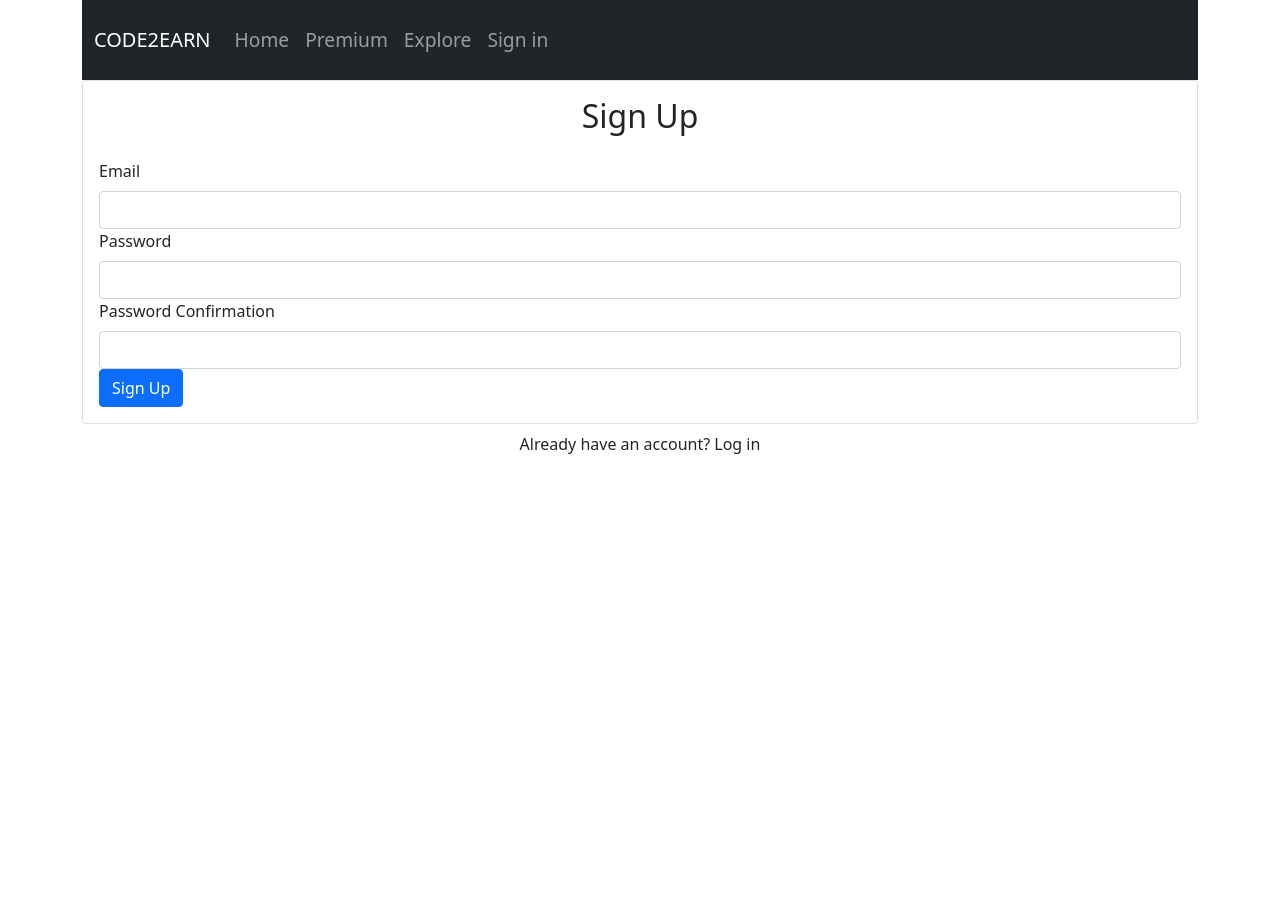
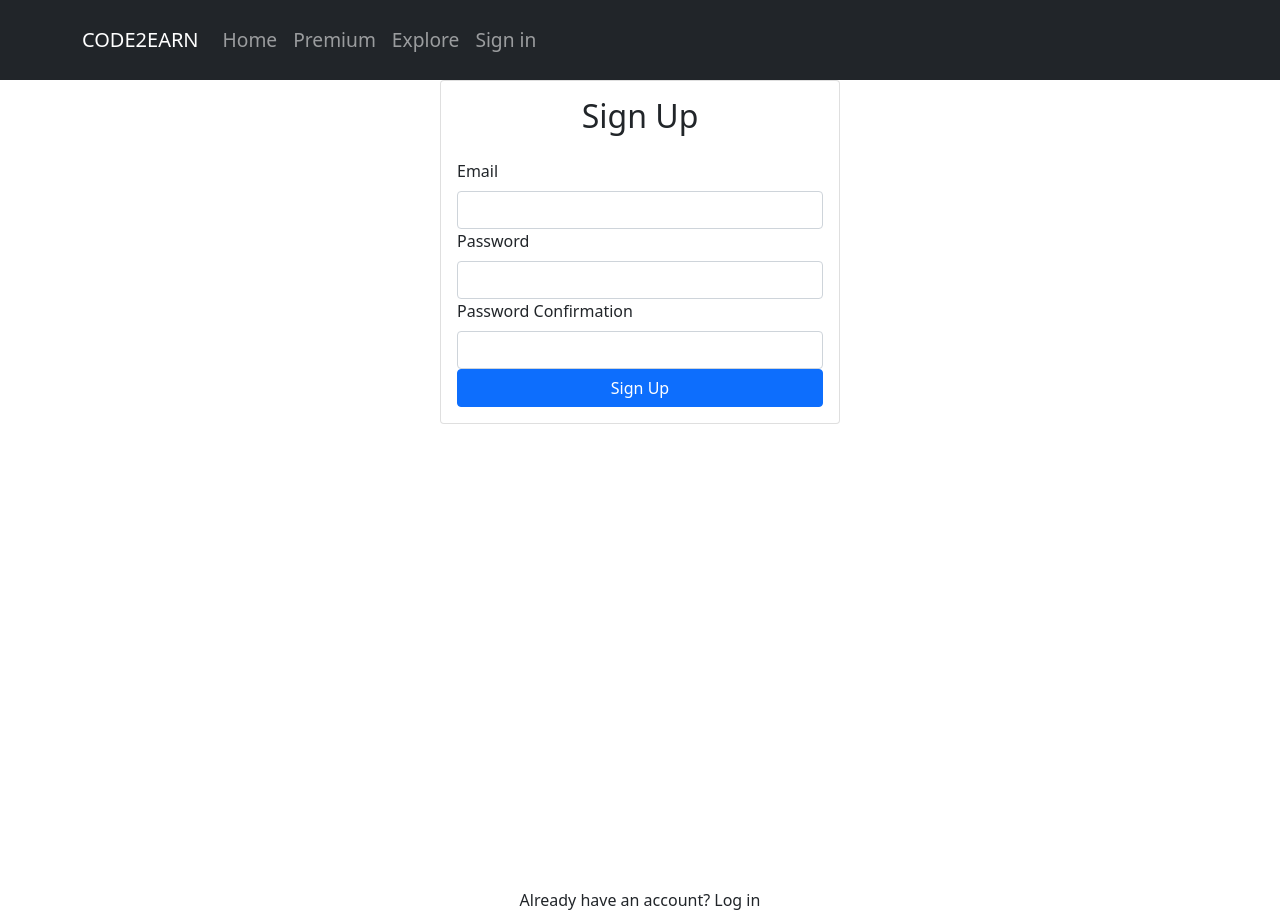
Before and after one commit to eschafir/code2earn, a React (Create React App) app: page /signup in a window 1280 px wide. Before the commit the page ends 800 px from the top, so only its background shows below. Built offline with nearby package versions, Linux system fonts and the light colour scheme; no server answers.

Commit message:
tweaked UI signup page

```diff
--- a/src/App.js
+++ b/src/App.js
@@ -18,7 +18,7 @@ import { AuthProvider } from "./contexts/AuthContexts";
 
 const App = () => {
   return (
-      <Container>
+
           <Router>
             <NavBar />
             <main>
@@ -35,7 +35,6 @@ const App = () => {
               </Routes>
             </main>
           </Router>
-      </Container>
   );
 }
 
--- a/src/Pages/SignUp/signup.css
+++ b/src/Pages/SignUp/signup.css
@@ -1,3 +1,3 @@
-.wrapper{
-    padding: 20px;
-}
+/* .wrapper{
+    padding: 30px;
+} */
--- a/src/Pages/SignUp/signup.js
+++ b/src/Pages/SignUp/signup.js
@@ -1,6 +1,7 @@
 import React , { useRef }from 'react'
 import './signup.css'
 import { Form, Button, Card } from 'react-bootstrap'
+import { Container } from 'react-bootstrap'
 import { useAuth } from '../../contexts/AuthContexts'
 
 export default function SignUp(){
@@ -17,6 +18,13 @@ export default function SignUp(){
 
     return(
         <>
+            <Container
+                className="d-flex align-items center justify-content-center"
+                style= {{ minHeight: "100vh"}}
+            >
+                <div
+                    className="w-100"
+                    style={{ maxWidth: '400px'}}>
                     <Card>
                         <Card.Body>
                             <h2 className='text-center mb-4'>Sign Up</h2>
@@ -33,10 +41,12 @@ export default function SignUp(){
                                     <Form.Label>Password Confirmation</Form.Label>
                                     <Form.Control type="password" ref={passwordConfirmRef} required />
                                 </Form.Group>
-                        <Button class="w-100" type="submit">Sign Up</Button>
+                                <Button className="w-100" type="submit">Sign Up</Button>
                             </Form>
                         </Card.Body>
                     </Card>
+                </div>
+            </Container>
             <div className="w-100 text-center mt-2">
                 Already have an account? Log in
             </div>
```
Lines whose indentation alone changed are shown as unchanged.
